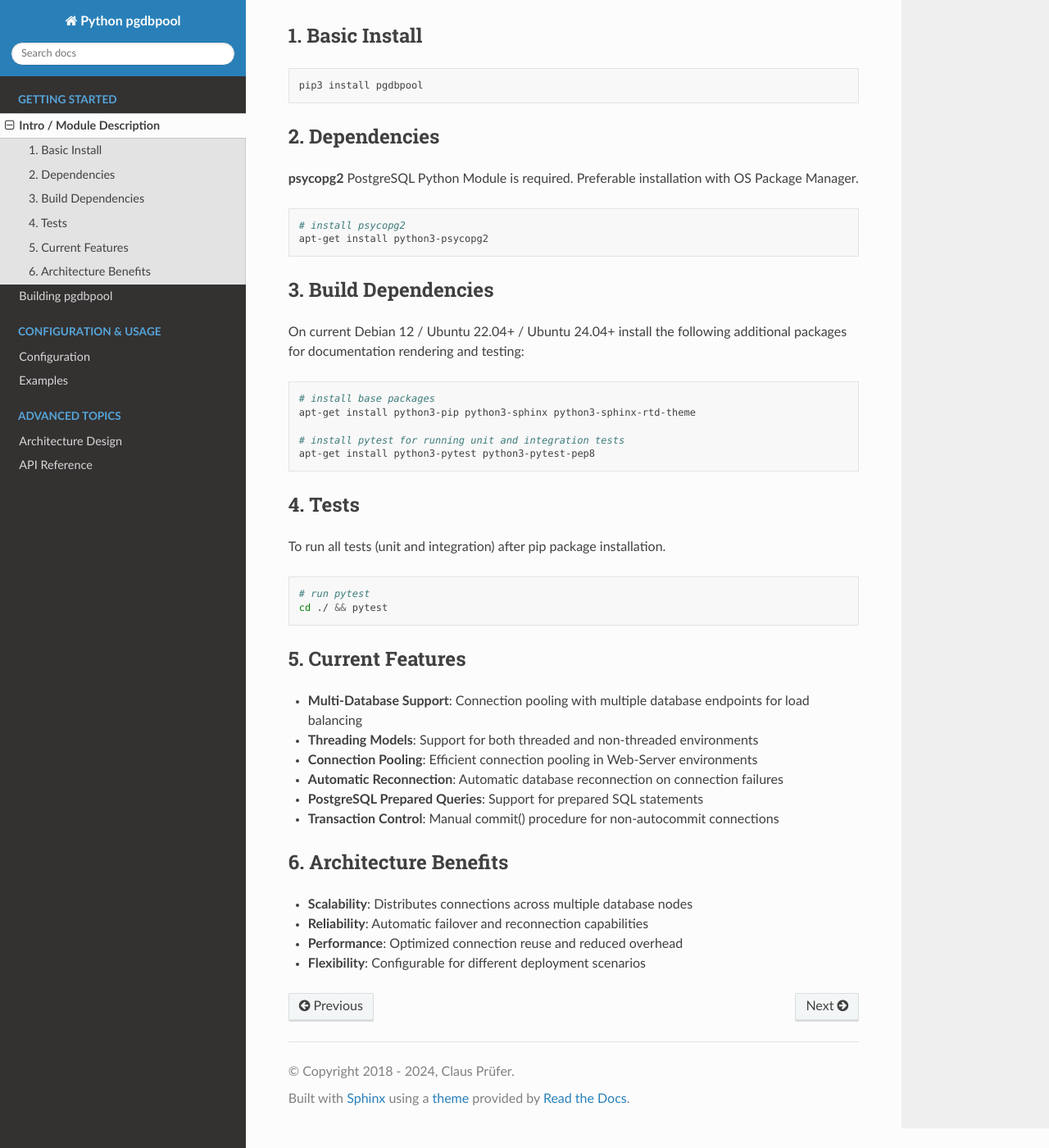
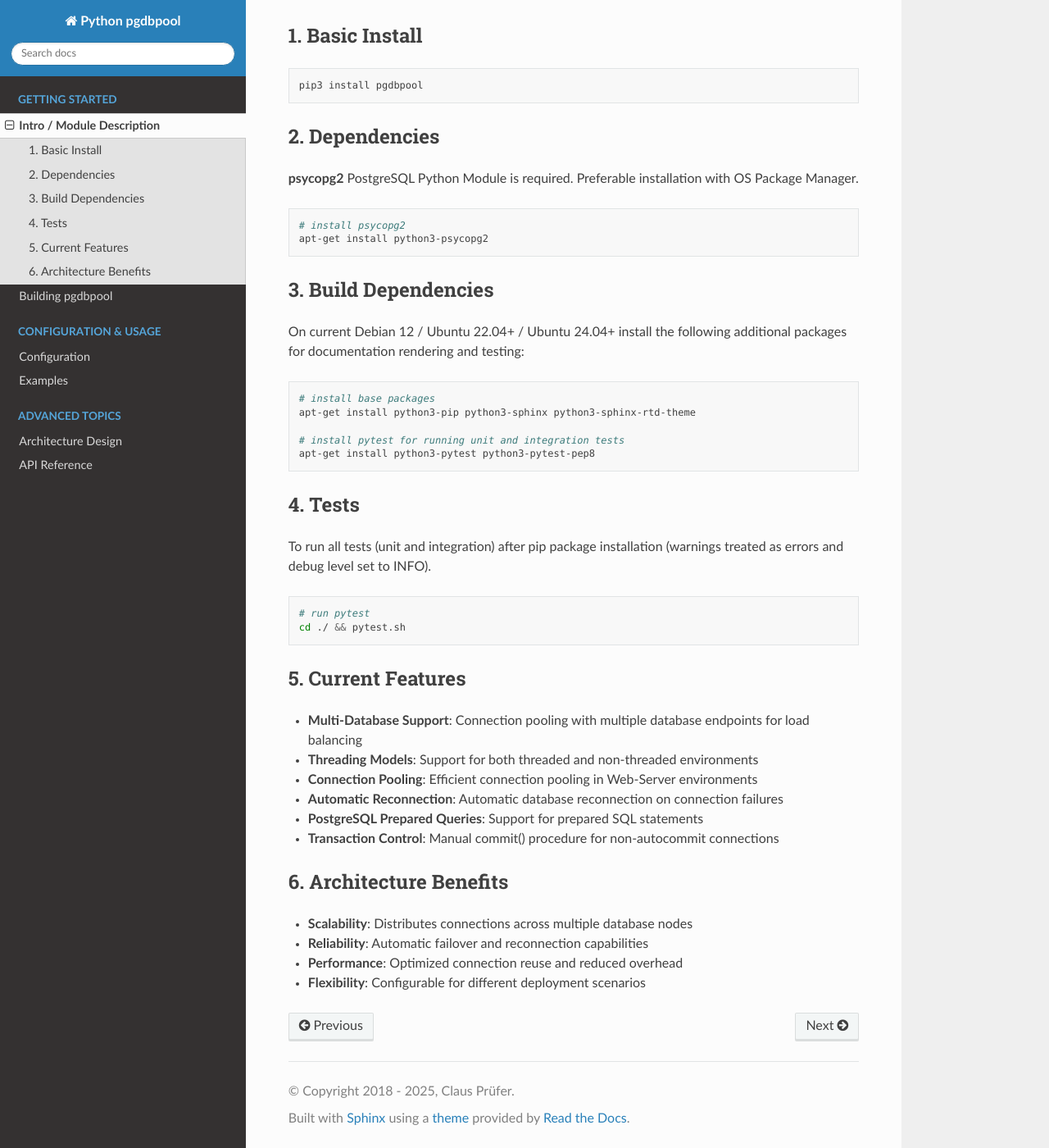
Before and after one commit to clauspruefer/python-dbpool, a Sphinx documentation site: the page built from doc/conf.py/source/intro.rst, in a window 1280 px wide and 1400 px high, scrolled down 205 px. Shown: the whole window at 82% size. Built offline with Sphinx 7.4.7 and the Read the Docs theme 3.1.0, drawn with Linux system fonts in a browser that asks for light colours.

```diff
--- a/doc/conf.py/source/conf.py
+++ b/doc/conf.py/source/conf.py
@@ -7,10 +7,10 @@
 # https://www.sphinx-doc.org/en/master/usage/configuration.html#project-information
 
 project = 'Python pgdbpool'
-copyright = '2018 - 2024, Claus Prüfer'
+copyright = '2018 - 2025, Claus Prüfer'
 author = 'Claus Prüfer'
-version = '0.98'
-release = '0.98rc1'
+version = '1.0'
+release = '1.0'
 
 # -- General configuration ---------------------------------------------------
 # https://www.sphinx-doc.org/en/master/usage/configuration.html#general-configuration
--- a/doc/conf.py/source/config.rst
+++ b/doc/conf.py/source/config.rst
@@ -88,7 +88,7 @@ The database connection configuration supports both single and multiple database
 
 
 3. Threading Model Configuration
-==================================
+================================
 
 The threading model can be configured to optimize for different deployment scenarios:
 
@@ -248,7 +248,7 @@ The following schema represents the internal Python structures. Some values (e.g
     }
 
 8. Multi-Group Configuration Example
-======================
+====================================
 
 Example configuration with separate groups for autocommit and non-autocommit connections to the same database endpoint:
 
--- a/doc/conf.py/source/intro.rst
+++ b/doc/conf.py/source/intro.rst
@@ -39,12 +39,13 @@ On current Debian 12 / Ubuntu 22.04+ / Ubuntu 24.04+ install the following addit
 4. Tests
 ========
 
-To run all tests (unit and integration) after pip package installation.
+To run all tests (unit and integration) after pip package installation
+(warnings treated as errors and debug level set to INFO).
 
 .. code-block:: bash
 
     # run pytest
-    cd ./ && pytest
+    cd ./ && pytest.sh
 
 5. Current Features
 ===================
```
Also changed, not shown: README.md (+1 -1 lines), doc/conf.py/source/design.rst (+70 -70 lines).
